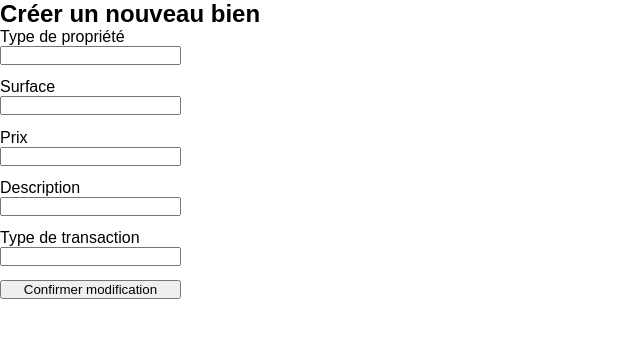
After one commit to ElRecipiente/Simpl-Immo, a PHP site: template src/templates/properties/properties-edit.html.twig in a window 1280 px wide. The commit adds this page. Shown: the top 338 px of the page, without its empty margins (0-640 px from the left). Run offline with PHP 8.4, Linux system fonts and the light colour scheme; the template is opened without the code that fills it, so the values that code supplies are empty; some libraries are stand-ins or nearby versions.

Commit message:
feat: CRUD for property v1, update method still in progress

```diff
--- a/src/templates/base.html.twig
+++ b/src/templates/base.html.twig
@@ -29,13 +29,26 @@
         font-family: sans-serif;
     }
 
+    form {
+        display: flex;
+        flex-flow: column;
+        width: fit-content;
+    }
+
+    input {
+        margin-bottom: 1em;
+    }
+
     a {
         text-decoration: none;
-        padding: 1em;
+        display: block;
+        width: fit-content;
+        padding: 0.5em;
+        margin: 1em;
     }
 
     a.modify {
-        background-color: green;
+        background-color: blue;
         color: white;
     }
 
@@ -44,5 +57,10 @@
         color: white;
     }
 
+    a.add {
+        background-color: green;
+        color: white;
+    }
+
 </style>
 </html>
--- a/src/templates/properties/properties-create.html.twig
+++ b/src/templates/properties/properties-create.html.twig
@@ -13,6 +13,9 @@
 
     <form class="" action="./add-property" method="POST">
 
+        <label for="type_property">Type de propriété</label>
+        <input type="text" name="type_property" id="type_property">
+
         <label for="surface_area">Surface</label>
         <input type="text" name="surface_area" id="surface_area">
 
@@ -25,9 +28,6 @@
         <label for="type_transaction">Type de transaction</label>
         <input type="text" name="type_transaction" id="type_transaction">
 
-        <label for="type_property">Type de propriété</label>
-        <input type="text" name="type_property" id="type_property">
-
         <button>Créer une propriété</button>
 
     </form>
--- /dev/null
+++ b/src/templates/properties/properties-edit.html.twig
@@ -0,0 +1,38 @@
+{% extends "base.html.twig" %}
+
+{% block title %}Modifier le bien
+{% endblock %}
+
+{% block content %}
+
+    <h2>Créer un nouveau bien</h2>
+
+    {% if error %}
+        <span class='error'>{{ error }}</span>
+    {% endif %}
+
+    <form class="" action="./update-property" method="POST">
+
+        <label for="type_property">Type de propriété</label>
+        <input type="text" name="type_property" id="type_property" value="{{ property.type_property }}" required>
+
+        <label for="surface_area">Surface</label>
+        <input type="text" name="surface_area" id="surface_area" value="{{ property.surface_area }}" required>
+
+        <label for="price">Prix</label>
+        <input type="text" name="price" id="price" value="{{ property.price }}" required>
+
+        <label for="description">Description</label>
+        <input type="text" name="description" id="description" value="{{ property.description }}" required>
+
+        <label for="type_transaction">Type de transaction</label>
+        <input type="text" name="type_transaction" id="type_transaction" value="{{ property.type_transaction }}"
+               required>
+
+        <input type="hidden" name="id" id="id" value="{{ property.id }}">
+
+        <button>Confirmer modification</button>
+
+    </form>
+
+{% endblock %}
```
Also changed, not shown: core/Router.php (+13 -0 lines), src/Controllers/PropertyController.php (+11 -0 lines), src/Repositories/PropertyRepository.php (+22 -1 lines), src/templates/properties/properties.html.twig (+13 -10 lines). Lines whose indentation alone changed are shown as unchanged.
